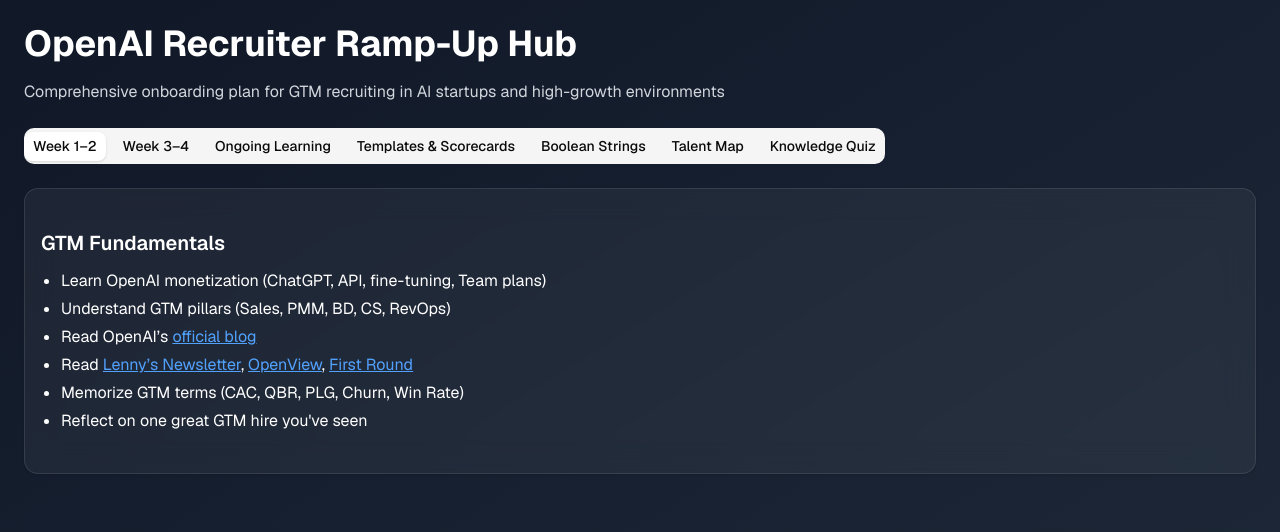
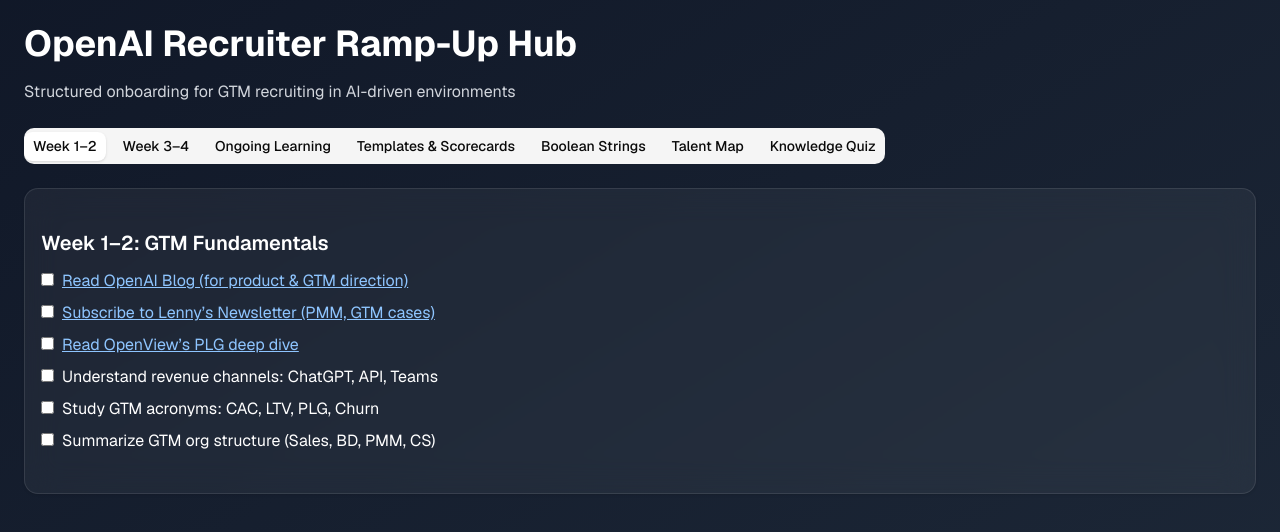
Before and after one commit to kenneth-ajm/recruiter-hub, a Next.js app: page /recruiter-hub in a window 1280 px wide. Shown: the top 532 px of the page. Built offline with nearby package versions, Linux system fonts and the light colour scheme.

Commit message:
Restore full GTM recruiter ramp content, checklists, and quiz

```diff
--- a/app/recruiter-hub/page.tsx
+++ b/app/recruiter-hub/page.tsx
@@ -1,12 +1,10 @@
-// Recruiter Ramp Hub - Expanded Version with Full Functionality + Quiz Section
-// Updated to display all learning items upfront without accordion toggles
-// Mobile optimizations added for responsiveness and readability
+// Recruiter Ramp Hub - Restored Full Version with Checkboxes, Links & Quiz
+// All content now rendered upfront with detailed resources, mobile-optimized layout
 
 'use client';
 
 import { Tabs, TabsList, TabsTrigger, TabsContent } from "@/components/ui/tabs";
 import { Card, CardContent } from "@/components/ui/card";
-import { Checkbox } from "@/components/ui/checkbox";
 import { useState } from "react";
 
 export default function RecruiterRampHub() {
@@ -29,10 +27,25 @@
     setScore(points);
   };
 
+  const ResourceItem = ({ children, url }: { children: string; url?: string }) => (
+    <li className="flex items-start gap-2">
+      <input type="checkbox" className="mt-1" />
+      <span>
+        {url ? (
+          <a href={url} className="underline text-blue-300" target="_blank" rel="noopener noreferrer">
+            {children}
+          </a>
+        ) : (
+          children
+        )}
+      </span>
+    </li>
+  );
+
   return (
     <main className="min-h-screen bg-gradient-to-br from-gray-900 to-gray-800 text-white px-4 sm:px-6 py-6 font-sans">
       <h1 className="text-3xl sm:text-4xl font-bold mb-4">OpenAI Recruiter Ramp-Up Hub</h1>
-      <p className="mb-6 text-gray-300 text-sm sm:text-base">Comprehensive onboarding plan for GTM recruiting in AI startups and high-growth environments</p>
+      <p className="mb-6 text-gray-300 text-sm sm:text-base">Structured onboarding for GTM recruiting in AI-driven environments</p>
 
       <Tabs defaultValue="week1" className="w-full">
         <TabsList className="mb-4 flex flex-wrap gap-2 px-2 sm:px-0">
@@ -48,14 +61,14 @@
         <TabsContent value="week1">
           <Card className="bg-white/5 backdrop-blur-lg border border-white/10 text-white">
             <CardContent className="p-4 space-y-3 text-sm sm:text-base">
-              <h2 className="text-xl font-semibold">GTM Fundamentals</h2>
-              <ul className="list-disc pl-5 space-y-1">
-                <li>Learn OpenAI monetization (ChatGPT, API, fine-tuning, Team plans)</li>
-                <li>Understand GTM pillars (Sales, PMM, BD, CS, RevOps)</li>
-                <li>Read OpenAI’s <a href="https://openai.com/blog" className="text-blue-400 underline" target="_blank">official blog</a></li>
-                <li>Read <a href="https://www.lennysnewsletter.com" className="text-blue-400 underline" target="_blank">Lenny’s Newsletter</a>, <a href="https://openviewpartners.com" className="text-blue-400 underline" target="_blank">OpenView</a>, <a href="https://firstround.com" className="text-blue-400 underline" target="_blank">First Round</a></li>
-                <li>Memorize GTM terms (CAC, QBR, PLG, Churn, Win Rate)</li>
-                <li>Reflect on one great GTM hire you've seen</li>
+              <h2 className="text-xl font-semibold">Week 1–2: GTM Fundamentals</h2>
+              <ul className="space-y-2 list-none">
+                <ResourceItem url="https://openai.com/blog">Read OpenAI Blog (for product & GTM direction)</ResourceItem>
+                <ResourceItem url="https://www.lennysnewsletter.com">Subscribe to Lenny’s Newsletter (PMM, GTM cases)</ResourceItem>
+                <ResourceItem url="https://openviewpartners.com/plg">Read OpenView’s PLG deep dive</ResourceItem>
+                <ResourceItem>Understand revenue channels: ChatGPT, API, Teams</ResourceItem>
+                <ResourceItem>Study GTM acronyms: CAC, LTV, PLG, Churn</ResourceItem>
+                <ResourceItem>Summarize GTM org structure (Sales, BD, PMM, CS)</ResourceItem>
               </ul>
             </CardContent>
           </Card>
@@ -64,13 +77,13 @@
         <TabsContent value="week3">
           <Card className="bg-white/5 backdrop-blur-lg border border-white/10 text-white">
             <CardContent className="p-4 space-y-3 text-sm sm:text-base">
-              <h2 className="text-xl font-semibold">Understanding GTM Talent</h2>
-              <ul className="list-disc pl-5 space-y-1">
-                <li>Review AE, PMM, BD profiles (Stripe, OpenAI, Snowflake)</li>
-                <li>Practice intake meeting with mock HM</li>
-                <li>Review GTM interview structures (discovery, ROI, positioning)</li>
-                <li>Boolean sourcing: ("enterprise AE" AND AI AND Singapore)</li>
-                <li>Review GTM comp on <a href="https://www.levels.fyi" className="text-blue-400 underline" target="_blank">levels.fyi</a></li>
+              <h2 className="text-xl font-semibold">Week 3–4: Talent Fluency</h2>
+              <ul className="space-y-2 list-none">
+                <ResourceItem>Review AE profiles from Snowflake & Stripe</ResourceItem>
+                <ResourceItem>Shadow hiring manager intake calls</ResourceItem>
+                <ResourceItem>Review GTM JDs from OpenAI and Databricks</ResourceItem>
+                <ResourceItem url="https://levels.fyi">Compare comp bands at Levels.fyi</ResourceItem>
+                <ResourceItem>Draft Boolean string for PMM in Singapore</ResourceItem>
               </ul>
             </CardContent>
           </Card>
@@ -80,11 +93,11 @@
           <Card className="bg-white/5 backdrop-blur-lg border border-white/10 text-white">
             <CardContent className="p-4 space-y-3 text-sm sm:text-base">
               <h2 className="text-xl font-semibold">Ongoing Learning</h2>
-              <ul className="list-disc pl-5 space-y-1">
-                <li>Follow key AI newsletters (Import AI, Latent Space)</li>
-                <li>Study compensation trends quarterly</li>
-                <li>Track top GTM hires at Anthropic, DeepMind, OpenAI</li>
-                <li>Contribute to hiring strategy & onboarding docs</li>
+              <ul className="space-y-2 list-none">
+                <ResourceItem url="https://latent.space">Subscribe to Latent Space newsletter</ResourceItem>
+                <ResourceItem>Track AI GTM hires monthly (OpenAI, Anthropic)</ResourceItem>
+                <ResourceItem>Contribute to team onboarding playbooks</ResourceItem>
+                <ResourceItem>Attend external events via Pavilion, GTMfund</ResourceItem>
               </ul>
             </CardContent>
           </Card>
@@ -92,12 +105,12 @@
 
         <TabsContent value="scorecards">
           <Card className="bg-white/5 backdrop-blur-lg border border-white/10 text-white">
-            <CardContent className="p-4 space-y-3 text-sm sm:text-base">
-              <h2 className="text-xl font-semibold">Templates & Scorecards</h2>
-              <ul className="list-disc pl-5 space-y-1">
-                <li>Discovery Interview: 3 core areas + motivations</li>
-                <li>AE Hiring Scorecard: metrics, closing skills, startup grit</li>
-                <li>PMM Scorecard: narrative skills, GTM exposure, test projects</li>
+            <CardContent className="p-4">
+              <h2 className="text-xl font-semibold mb-3">Interview Templates</h2>
+              <ul className="list-disc list-inside space-y-2">
+                <li>AE: Discovery, Objection Handling, Closing</li>
+                <li>PMM: Messaging, GTM strategy, Collaboration</li>
+                <li>BD: Ecosystem thinking, Prior deals, Storytelling</li>
               </ul>
             </CardContent>
           </Card>
@@ -105,12 +118,12 @@
 
         <TabsContent value="booleans">
           <Card className="bg-white/5 backdrop-blur-lg border border-white/10 text-white">
-            <CardContent className="p-4 space-y-3 text-sm sm:text-base">
-              <h2 className="text-xl font-semibold">Boolean Strings</h2>
-              <ul className="list-disc pl-5 space-y-1">
-                <li>("enterprise AE" AND AI AND Singapore)</li>
-                <li>(PMM OR "product marketing") AND (Lenny OR messaging OR launch)</li>
-                <li>("business development" OR "GTM partnerships") AND (OpenAI OR Anthropic)</li>
+            <CardContent className="p-4">
+              <h2 className="text-xl font-semibold mb-3">Boolean Strings</h2>
+              <ul className="list-disc list-inside space-y-2">
+                <li>("account executive" OR AE) AND (AI OR "machine learning") AND Singapore</li>
+                <li>(PMM OR "product marketing") AND ("go-to-market" OR launch)</li>
+                <li>("business development" OR BD) AND ("openai" OR "chatgpt")</li>
               </ul>
             </CardContent>
           </Card>
@@ -118,12 +131,12 @@
 
         <TabsContent value="talentmap">
           <Card className="bg-white/5 backdrop-blur-lg border border-white/10 text-white">
-            <CardContent className="p-4 space-y-3 text-sm sm:text-base">
-              <h2 className="text-xl font-semibold">Talent Map</h2>
-              <ul className="list-disc pl-5 space-y-1">
-                <li>Top GTM talent at OpenAI, Anthropic, DeepMind</li>
-                <li>Source pools from Snowflake, Stripe, Databricks</li>
-                <li>Track regional GTM leaders in Singapore, Japan, Australia</li>
+            <CardContent className="p-4">
+              <h2 className="text-xl font-semibold mb-3">Talent Map</h2>
+              <ul className="list-disc list-inside space-y-2">
+                <li>Track AE, PMM, BD leads from Stripe, Snowflake, Anthropic</li>
+                <li>Flag notable GTM switches in APAC and U.S. every quarter</li>
+                <li>Map VP+ profiles across GTM teams using LinkedIn projects</li>
               </ul>
             </CardContent>
           </Card>
@@ -175,7 +188,6 @@
             </CardContent>
           </Card>
         </TabsContent>
-
       </Tabs>
     </main>
   );
```
